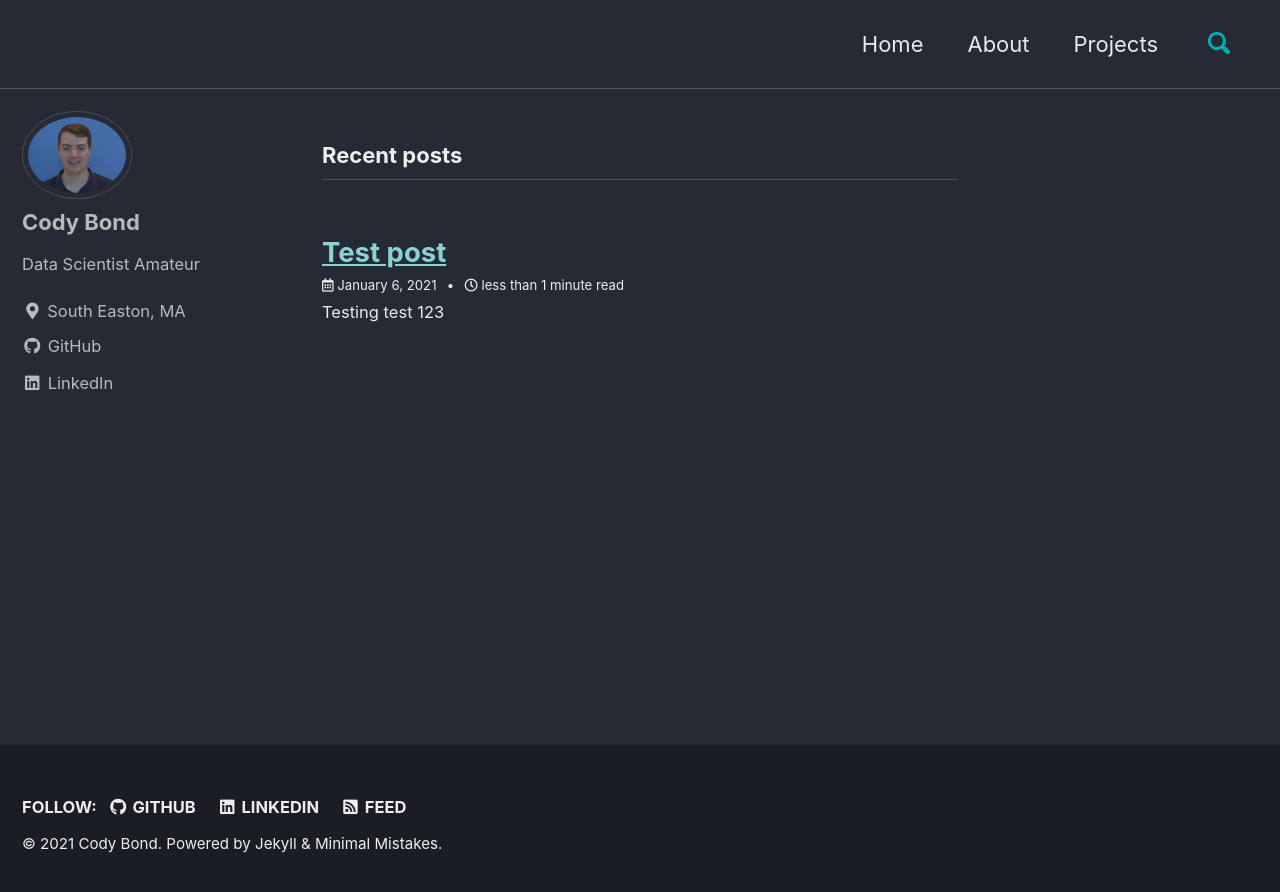
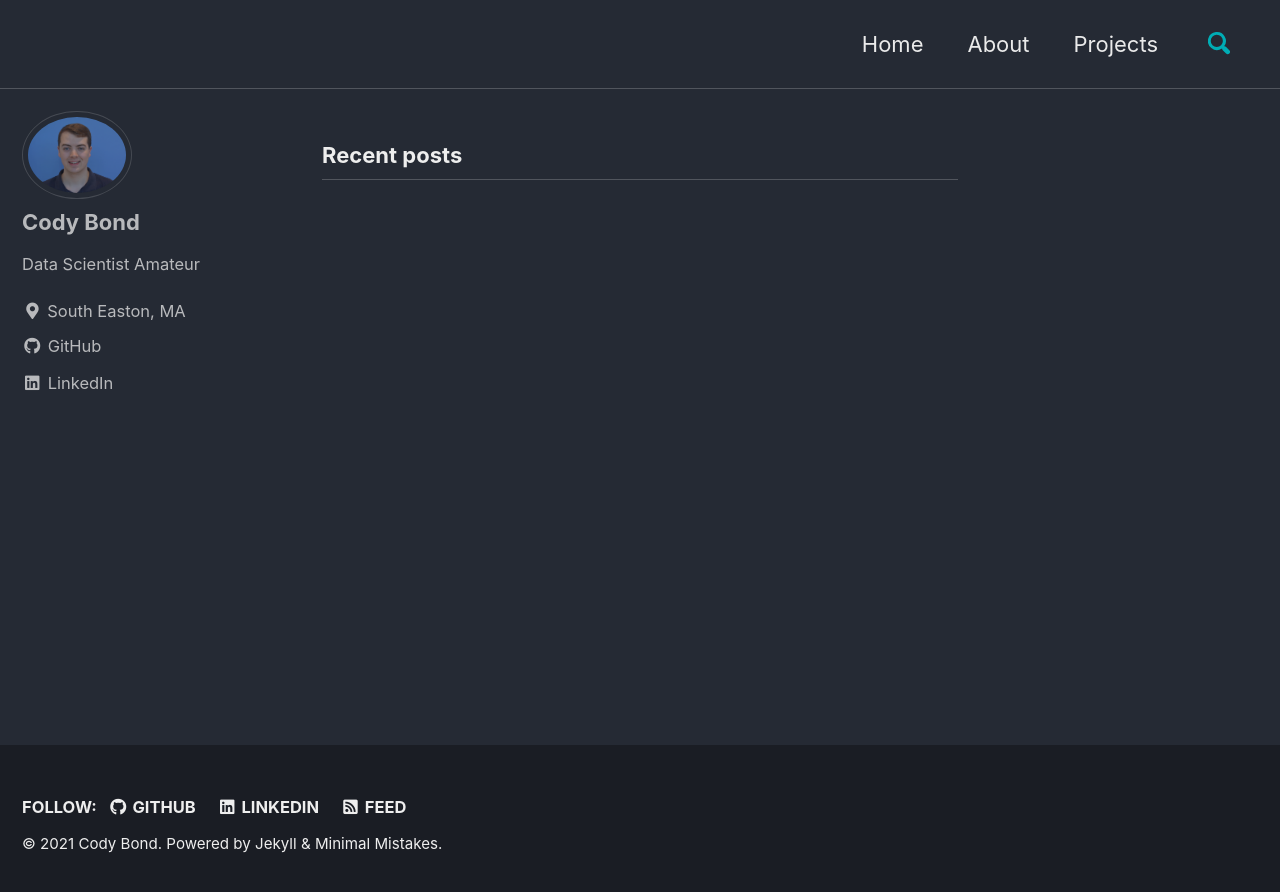
Before and after one commit to codyrbond/codyrbond.github.io, a Jekyll site: the page built from index.html, in a window 1280 px wide. Shown: the top 892 px of the page. Built offline with Jekyll 4.4.1, drawn with Linux system fonts in a browser that asks for light colours; cached includes are drawn as plain includes; the list of posts is cut into pages by our own code.

Commit message:
removed tests

````diff
--- a/_posts/2021-01-06-test-post.md
+++ b/_archive/_2021_01_07-notebook.md
@@ -1,18 +1,7 @@
 ---
-title: "Test post"
-toc: true
-toc_label: "Content"
-toc_sticky: true
-tags:
-  - Test
-
-date: January 6, 2021
-header:
-  teaser:
-
 jupyter:
   jupytext:
-    formats: ipynb,py:percent,md
+    formats: ipynb,md
     text_representation:
       extension: .md
       format_name: markdown
@@ -24,9 +13,12 @@ jupyter:
     name: python3
 ---
 
-# Testing
-test 123
-
 ```python
 animal = 5
 ```
+
+# Test
+
+```python
+test = 1
+```
````
Also changed, not shown: 1 other file.
